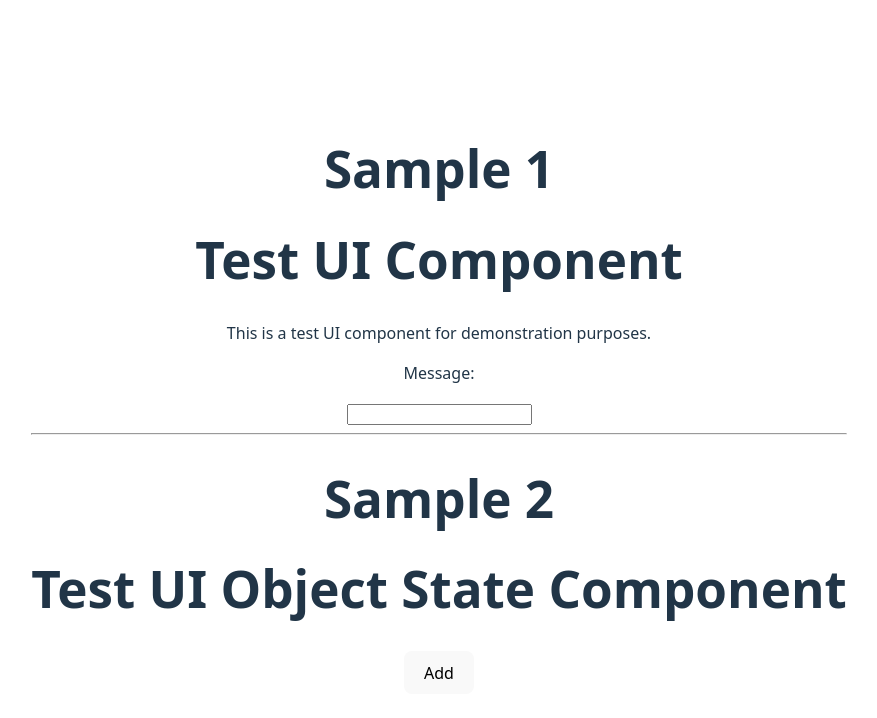
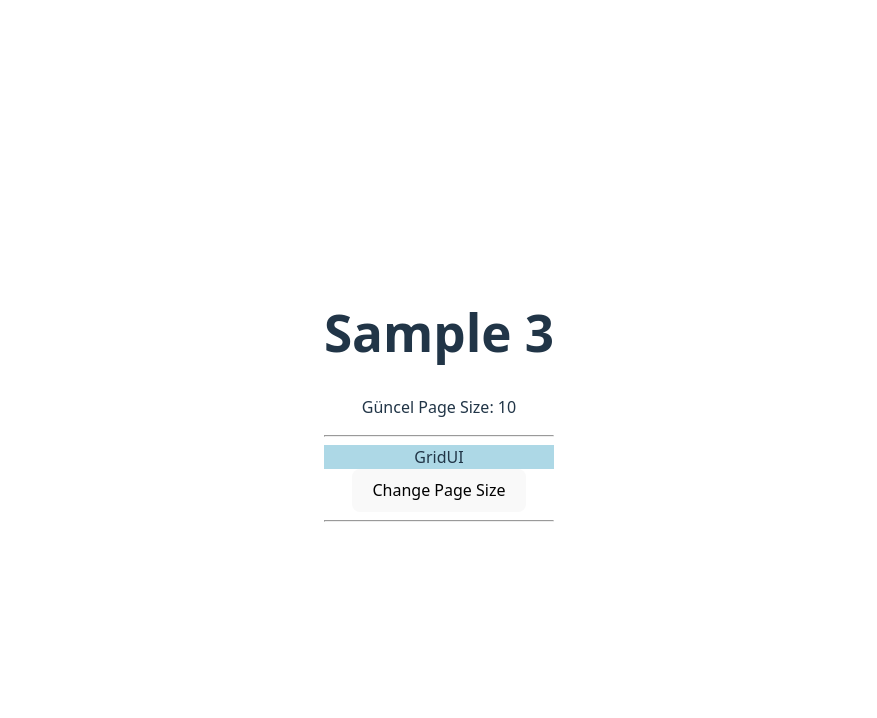
Before and after one commit to neominalsolutions/tcl-vite-project, a React (Vite) app: page / in a window 1280 px wide. Shown: the top 718 px of the page, without its empty margins (201-1078 px from the left). Built offline with nearby package versions, Linux system fonts and the light colour scheme.

Commit message:
React Props vs State

```diff
--- a/src/App.tsx
+++ b/src/App.tsx
@@ -1,4 +1,6 @@
+import React from 'react';
 import './App.css';
+import GridUI from './components/grid-ui';
 import TestUI from './components/test-ui';
 import TestUIObjectState from './components/test-ui-object-state';
 
@@ -28,6 +30,8 @@ function App() {
 	// Hook -> React fonksiyonel componentlerinde yan etkileri yönetmek için kullanılır.
 	// Kanca  -> Web uygulamalarında belirli olaylara tepki vermek için kullanılan yapılar.
 
+	const [_pageSize, _setPageSize] = React.useState(10); // initial pageSize değeri default 10
+
 	console.log('rending...');
 	return (
 		<>
@@ -43,11 +47,24 @@ function App() {
 
 			{/* custom field */}
 
-			<h1>Sample 1</h1>
+			{/* <h1>Sample 1</h1>
 			<TestUI />
 			<hr></hr>
 			<h1>Sample 2</h1>
 			<TestUIObjectState />
+			<hr></hr> */}
+			<h1>Sample 3</h1>
+			<p>Güncel Page Size: {_pageSize}</p>
+			<hr></hr>
+			<GridUI
+				pageSize={_pageSize}
+				onPageSize={(value: number) => {
+					// func
+					_setPageSize(value);
+					// console.log('App Component New Page Size:', value);
+				}}
+			/>
+			<hr></hr>
 			{/*
 			<div className="card">
 				<button onClick={() => setCount((count) => count + 1)}>
--- /dev/null
+++ b/src/components/grid-ui.tsx
@@ -0,0 +1,30 @@
+// güncel size değerini dışırı iletmek için fırlatır.
+// pageSize initial pageSize değeri default 10
+// {pageSize,onPageSize}: {pageSize: number; onPageSize: (size: number) => void; }
+
+function GridUI({
+	pageSize, // number
+	onPageSize, // func
+}: {
+	// type
+	pageSize: number;
+	onPageSize: (size: number) => void;
+}) {
+	// pageSize değişimi simüle etmek için bir buton ekledik
+	const onPageSizeChange = () => {
+		const newPageSize = pageSize === 10 ? 20 : 10;
+		console.log('GridUI Component New Page Size:', pageSize);
+		onPageSize(newPageSize); // dışarıya component pageSize istenen güncel değeri fırlattık.
+	};
+
+	const bgColor = pageSize === 10 ? 'lightblue' : 'lightgreen';
+	// koşullu bir sitil tanımı
+	return (
+		<>
+			<div style={{ backgroundColor: bgColor }}>GridUI</div>
+			<button onClick={onPageSizeChange}>Change Page Size</button>
+		</>
+	);
+}
+
+export default GridUI;
```
